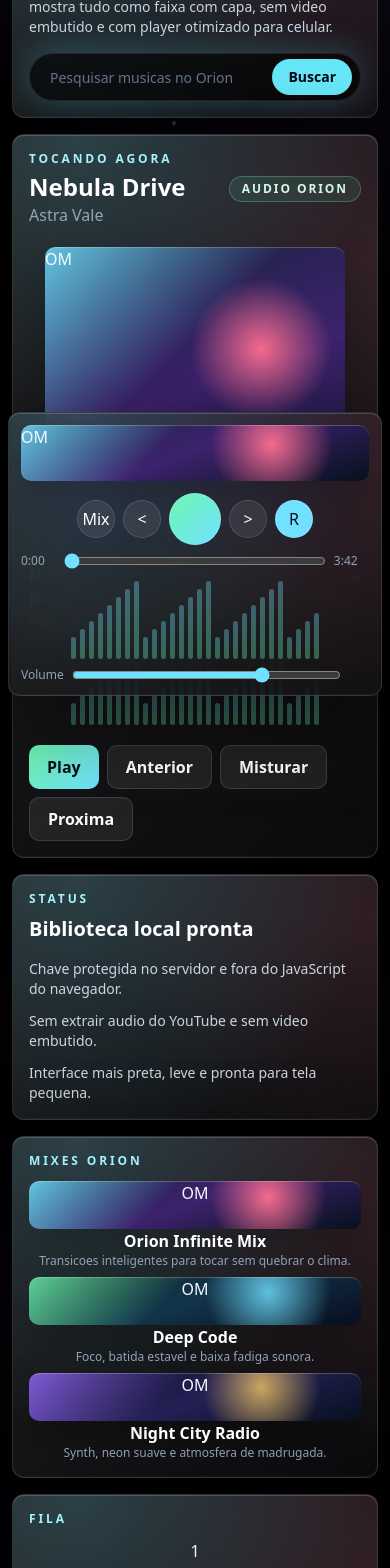
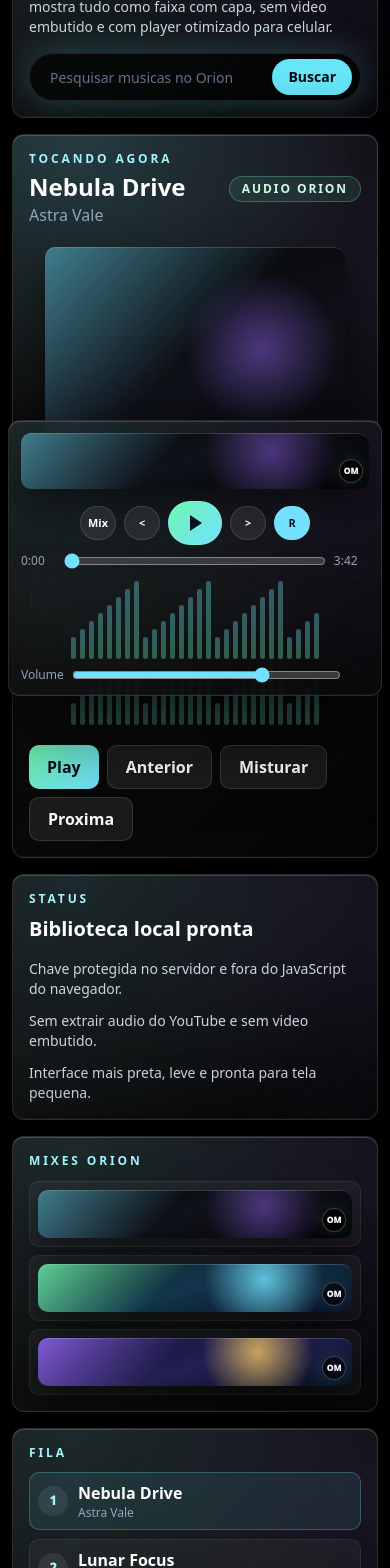
Before and after one commit to vitorgs15000-dotcom/-orion-music, a Next.js app: page / in a window 390 px wide. Shown: the part 140-1708 px from the top of the page. Built offline with nearby package versions, Linux system fonts and the light colour scheme.

Commit message:
Polish mobile music-only interface

```diff
--- a/src/styles/globals.css
+++ b/src/styles/globals.css
@@ -25,9 +25,9 @@
   min-height: 100vh;
   overflow-x: hidden;
   background:
-    radial-gradient(circle at 12% -8%, rgba(113, 225, 255, 0.12), transparent 26rem),
-    radial-gradient(circle at 86% 0%, rgba(155, 107, 255, 0.1), transparent 28rem),
-    linear-gradient(180deg, #000000, #030305 58%, #000000);
+    radial-gradient(circle at 12% -8%, rgba(113, 225, 255, 0.07), transparent 24rem),
+    radial-gradient(circle at 86% 0%, rgba(155, 107, 255, 0.06), transparent 26rem),
+    linear-gradient(180deg, #000000, #010101 58%, #000000);
   color: #f6f8ff;
 }
 
@@ -51,13 +51,20 @@
   border: 1px solid var(--orion-line);
   border-radius: 12px;
   background:
-    linear-gradient(135deg, rgba(255, 255, 255, 0.11), rgba(255, 255, 255, 0.035)),
-    rgba(4, 4, 7, 0.78);
+    linear-gradient(135deg, rgba(255, 255, 255, 0.08), rgba(255, 255, 255, 0.025)),
+    rgba(0, 0, 0, 0.86);
   box-shadow:
     inset 0 1px 0 rgba(255, 255, 255, 0.18),
     inset 0 -1px 0 rgba(255, 255, 255, 0.04),
-    0 24px 90px rgba(0, 0, 0, 0.42);
+    0 24px 90px rgba(0, 0, 0, 0.72);
   backdrop-filter: blur(28px) saturate(1.25);
+}
+
+.now-panel {
+  background:
+    linear-gradient(135deg, rgba(255, 255, 255, 0.07), rgba(255, 255, 255, 0.018)),
+    radial-gradient(circle at 18% 0%, rgba(113, 225, 255, 0.11), transparent 18rem),
+    rgba(0, 0, 0, 0.9);
 }
 
 .liquid-glass::before {
@@ -65,8 +72,8 @@
   inset: 0;
   pointer-events: none;
   background:
-    radial-gradient(circle at 18% 0%, rgba(113, 225, 255, 0.18), transparent 18rem),
-    radial-gradient(circle at 100% 18%, rgba(255, 111, 145, 0.12), transparent 16rem);
+    radial-gradient(circle at 18% 0%, rgba(113, 225, 255, 0.11), transparent 18rem),
+    radial-gradient(circle at 100% 18%, rgba(155, 107, 255, 0.09), transparent 16rem);
   content: "";
 }
 
@@ -141,15 +148,71 @@
 }
 
 .cover-art {
+  position: relative;
   aspect-ratio: 1;
   width: 100%;
   overflow: hidden;
   border-radius: 10px;
   background:
-    linear-gradient(135deg, rgba(113, 225, 255, 0.85), transparent 40%),
-    radial-gradient(circle at 72% 34%, rgba(255, 111, 145, 0.95), transparent 24%),
-    linear-gradient(160deg, #18223d, #3d226d 48%, #06111d);
-  box-shadow: inset 0 1px 0 rgba(255, 255, 255, 0.22), 0 18px 40px rgba(0, 0, 0, 0.25);
+    linear-gradient(135deg, rgba(113, 225, 255, 0.55), transparent 42%),
+    radial-gradient(circle at 72% 34%, rgba(155, 107, 255, 0.44), transparent 26%),
+    linear-gradient(160deg, #050505, #10121a 48%, #000000);
+  box-shadow: inset 0 1px 0 rgba(255, 255, 255, 0.16), 0 18px 42px rgba(0, 0, 0, 0.52);
+}
+
+.track-card {
+  border-radius: 10px;
+  background:
+    linear-gradient(135deg, rgba(255, 255, 255, 0.055), rgba(255, 255, 255, 0.018)),
+    rgba(0, 0, 0, 0.82);
+}
+
+.track-card.is-active {
+  box-shadow: inset 0 0 0 1px rgba(113, 225, 255, 0.2), 0 18px 42px rgba(113, 225, 255, 0.08);
+}
+
+.track-play-button {
+  display: grid;
+  width: 40px;
+  height: 40px;
+  place-items: center;
+  border-radius: 50%;
+  background: linear-gradient(135deg, var(--orion-green), var(--orion-cyan));
+  color: #06111d;
+  opacity: 1;
+  box-shadow: 0 12px 34px rgba(113, 225, 255, 0.18);
+  transition: transform 160ms ease, filter 160ms ease;
+}
+
+.track-card:hover .track-play-button {
+  transform: scale(1.04);
+  filter: brightness(1.06);
+}
+
+.cover-mark {
+  position: absolute;
+  inset: auto 14px 12px auto;
+  display: grid;
+  width: 46px;
+  height: 46px;
+  place-items: center;
+  border: 1px solid rgba(255, 255, 255, 0.24);
+  border-radius: 50%;
+  background: rgba(0, 0, 0, 0.52);
+  color: white;
+  font-size: 0.78rem;
+  font-weight: 950;
+  letter-spacing: 0;
+  box-shadow: 0 0 24px rgba(113, 225, 255, 0.22);
+}
+
+.track-card-cover .cover-mark,
+.player-shell .cover-mark,
+.playlist-row .cover-mark {
+  inset: auto 6px 6px auto;
+  width: 24px;
+  height: 24px;
+  font-size: 0.52rem;
 }
 
 .cover-focus {
@@ -192,8 +255,11 @@
 }
 
 .player-button {
-  width: 38px;
-  height: 38px;
+  width: 42px;
+  height: 36px;
+  border-radius: 999px;
+  font-size: 0.75rem;
+  font-weight: 900;
 }
 
 .player-button.active {
@@ -202,15 +268,87 @@
 }
 
 .play-button {
-  width: 52px;
-  height: 52px;
+  width: 62px;
+  height: 48px;
+  border-radius: 999px;
   color: #06111d;
   background: linear-gradient(135deg, var(--orion-green), var(--orion-cyan));
+  font-size: 0.82rem;
+  font-weight: 950;
 }
 
 .player-button:hover,
 .play-button:hover {
   transform: translateY(-2px);
+}
+
+.icon-play {
+  width: 0;
+  height: 0;
+  border-bottom: 8px solid transparent;
+  border-left: 12px solid currentColor;
+  border-top: 8px solid transparent;
+  transform: translateX(1px);
+}
+
+.icon-pause {
+  position: relative;
+  width: 16px;
+  height: 18px;
+}
+
+.icon-pause::before,
+.icon-pause::after {
+  position: absolute;
+  top: 0;
+  width: 5px;
+  height: 18px;
+  border-radius: 999px;
+  background: currentColor;
+  content: "";
+}
+
+.icon-pause::before {
+  left: 2px;
+}
+
+.icon-pause::after {
+  right: 2px;
+}
+
+.playlist-row,
+.queue-row {
+  display: flex;
+  min-width: 0;
+  align-items: center;
+  gap: 10px;
+  border: 1px solid rgba(255, 255, 255, 0.08);
+  border-radius: 10px;
+  background: rgba(255, 255, 255, 0.045);
+  padding: 8px;
+  text-align: left;
+  transition: transform 160ms ease, background 160ms ease, border-color 160ms ease;
+}
+
+.playlist-row:hover,
+.queue-row:hover,
+.queue-row.is-active {
+  transform: translateY(-1px);
+  border-color: rgba(113, 225, 255, 0.28);
+  background: rgba(113, 225, 255, 0.09);
+}
+
+.queue-index {
+  display: grid;
+  width: 30px;
+  height: 30px;
+  flex: 0 0 auto;
+  place-items: center;
+  border-radius: 50%;
+  background: rgba(255, 255, 255, 0.08);
+  color: rgb(165, 243, 252);
+  font-size: 0.78rem;
+  font-weight: 950;
 }
 
 .visualizer {
@@ -248,3 +386,43 @@
   background: rgba(255, 255, 255, 0.08);
   padding: 0.1rem 0.35rem;
 }
+
+@media (min-width: 640px) {
+  .track-play-button {
+    opacity: 0;
+  }
+
+  .track-card.is-active .track-play-button,
+  .track-card:hover .track-play-button {
+    opacity: 1;
+  }
+}
+
+@media (max-width: 420px) {
+  .player-button {
+    width: 36px;
+    height: 34px;
+    font-size: 0.68rem;
+  }
+
+  .play-button {
+    width: 54px;
+    height: 44px;
+  }
+}
+
+@media (max-width: 640px) {
+  .particle-field span:nth-child(n + 11) {
+    display: none;
+  }
+}
+
+@media (prefers-reduced-motion: reduce) {
+  html {
+    scroll-behavior: auto;
+  }
+
+  .visualizer.is-active span {
+    animation: none;
+  }
+}
```
